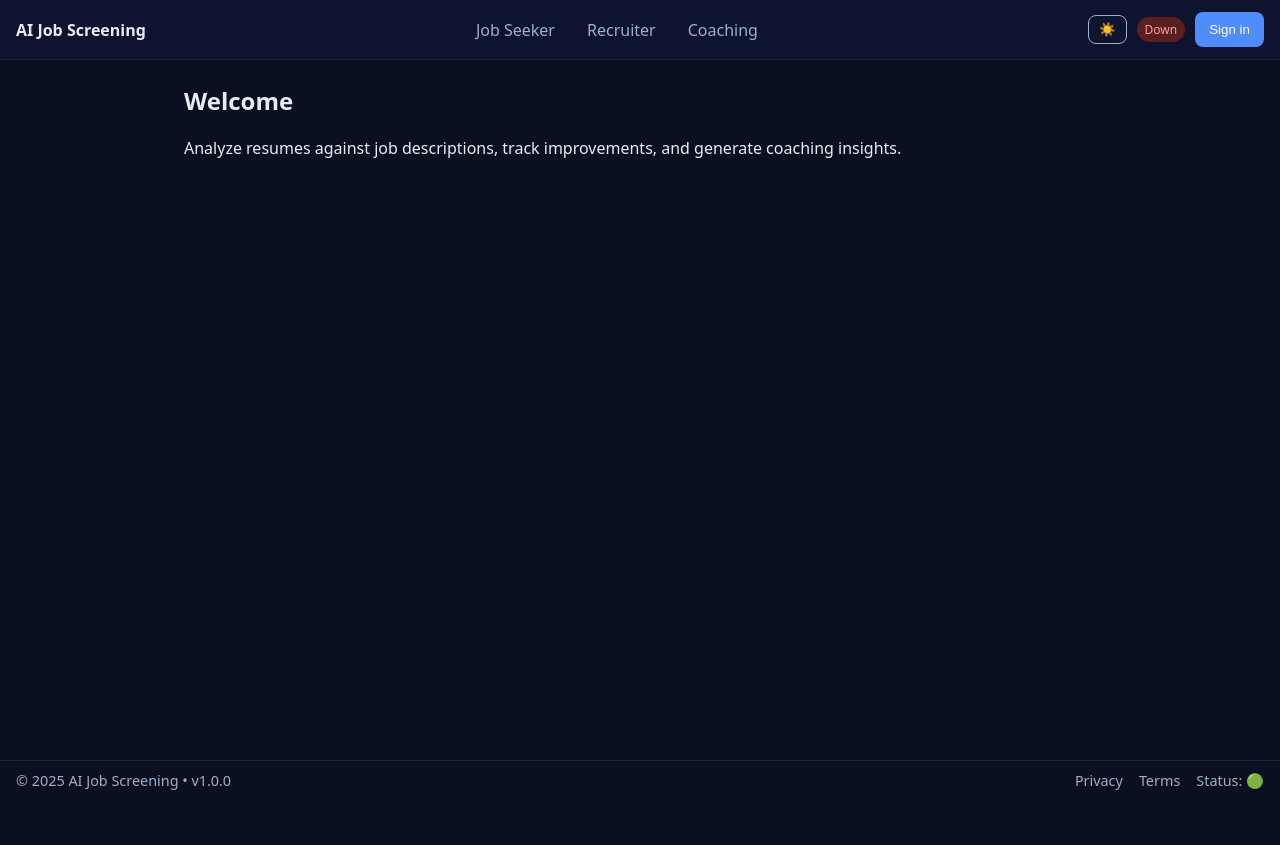
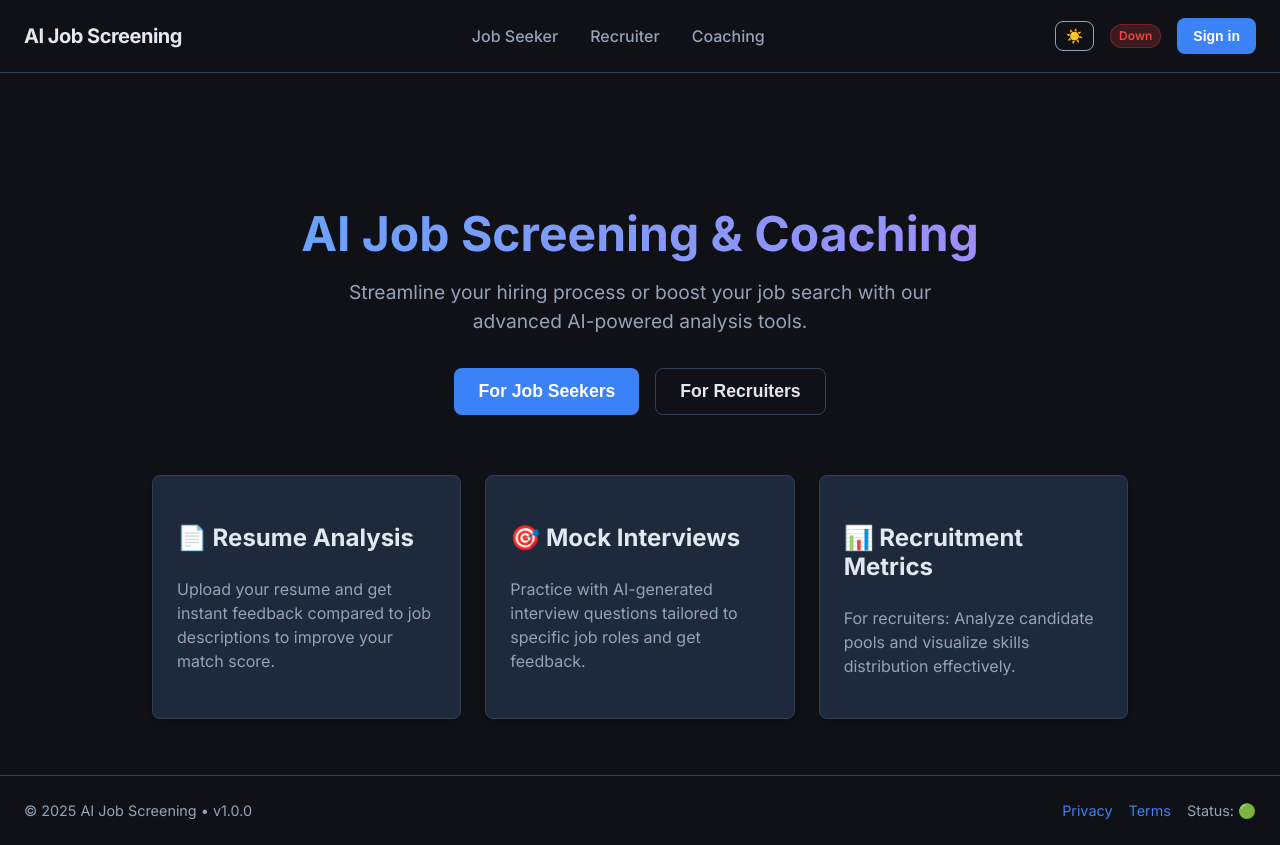
Before and after one commit to deepakbajaj12/AI-Job-Screening-Analyzer, a React (Vite) app in the folder frontend/: page / in a window 1280 px wide. Before the commit the page ends 800 px from the top, so only its background shows below. Built offline with nearby package versions, Linux system fonts and the light colour scheme; no server answers.

Commit message:
Enhance frontend with professional modern design

```diff
--- a/frontend/src/components/Footer.tsx
+++ b/frontend/src/components/Footer.tsx
@@ -7,8 +7,8 @@ export default function Footer() {
         © {new Date().getFullYear()} AI Job Screening &bull; v1.0.0
       </div>
       <div style={{ display: 'flex', gap: '1rem' }}>
-        <a href="#" style={{ color: 'inherit', textDecoration: 'none' }}>Privacy</a>
-        <a href="#" style={{ color: 'inherit', textDecoration: 'none' }}>Terms</a>
+        <a href="#" className="link">Privacy</a>
+        <a href="#" className="link">Terms</a>
         <span title="System Status: Operational">Status: 🟢</span>
       </div>
     </footer>
--- a/frontend/src/pages/Home.tsx
+++ b/frontend/src/pages/Home.tsx
@@ -1,8 +1,41 @@
+import { useNavigate } from 'react-router-dom'
+
 export default function Home() {
+  const navigate = useNavigate()
+
   return (
-    <section>
-      <h1>Welcome</h1>
-      <p>Analyze resumes against job descriptions, track improvements, and generate coaching insights.</p>
-    </section>
+    <div className="home-container">
+      <section style={{ textAlign: 'center', padding: '60px 0' }}>
+        <h1 style={{ fontSize: '3rem', marginBottom: '1rem', background: 'linear-gradient(to right, #60a5fa, #a78bfa)', WebkitBackgroundClip: 'text', WebkitTextFillColor: 'transparent' }}>
+          AI Job Screening & Coaching
+        </h1>
+        <p style={{ fontSize: '1.2rem', color: 'var(--muted)', maxWidth: '600px', margin: '0 auto 2rem auto' }}>
+          Streamline your hiring process or boost your job search with our advanced AI-powered analysis tools.
+        </p>
+        <div style={{ display: 'flex', gap: '16px', justifyContent: 'center' }}>
+          <button className="btn" style={{ fontSize: '1.1rem', padding: '12px 24px' }} onClick={() => navigate('/job-seeker')}>
+            For Job Seekers
+          </button>
+          <button className="btn secondary" style={{ fontSize: '1.1rem', padding: '12px 24px' }} onClick={() => navigate('/recruiter')}>
+            For Recruiters
+          </button>
+        </div>
+      </section>
+
+      <div className="grid">
+        <div className="card">
+          <h3>📄 Resume Analysis</h3>
+          <p style={{ color: 'var(--muted)' }}>Upload your resume and get instant feedback compared to job descriptions to improve your match score.</p>
+        </div>
+        <div className="card">
+          <h3>🎯 Mock Interviews</h3>
+          <p style={{ color: 'var(--muted)' }}>Practice with AI-generated interview questions tailored to specific job roles and get feedback.</p>
+        </div>
+        <div className="card">
+          <h3>📊 Recruitment Metrics</h3>
+          <p style={{ color: 'var(--muted)' }}>For recruiters: Analyze candidate pools and visualize skills distribution effectively.</p>
+        </div>
+      </div>
+    </div>
   )
 }
--- a/frontend/src/styles.css
+++ b/frontend/src/styles.css
@@ -1,53 +1,258 @@
-:root { --bg:#0b1020; --fg:#e7ecf2; --muted:#9bb0c9; --card:#151b2f; --accent:#4f8cff; }
+@import url('https://fonts.googleapis.com/css2?family=Inter:wght@400;500;600;700&display=swap');
+
+:root {
+  --bg: #0f1117;
+  --fg: #e2e8f0;
+  --muted: #94a3b8;
+  --card: #1e293b;
+  --card-hover: #26334d;
+  --border: #334155;
+  --accent: #3b82f6;
+  --accent-hover: #2563eb;
+  --danger: #ef4444;
+  --success: #10b981;
+  --radius: 8px;
+  --shadow: 0 4px 6px -1px rgb(0 0 0 / 0.1), 0 2px 4px -2px rgb(0 0 0 / 0.1);
+}
 
 [data-theme="light"] {
-  --bg: #f0f2f5;
-  --fg: #1a1a1a;
-  --muted: #666;
+  --bg: #f8fafc;
+  --fg: #1e293b;
+  --muted: #64748b;
   --card: #ffffff;
-  --accent: #3b82f6;
+  --card-hover: #f1f5f9;
+  --border: #e2e8f0;
+  --accent: #2563eb;
+  --accent-hover: #1d4ed8;
+  --shadow: 0 1px 3px 0 rgb(0 0 0 / 0.1), 0 1px 2px -1px rgb(0 0 0 / 0.1);
 }
 
 * { box-sizing: border-box; }
-body { margin:0; font-family: system-ui, -apple-system, Segoe UI, Roboto, sans-serif; background:var(--bg); color:var(--fg); }
+body {
+  margin: 0;
+  font-family: 'Inter', system-ui, -apple-system, sans-serif;
+  background: var(--bg);
+  color: var(--fg);
+  line-height: 1.5;
+  -webkit-font-smoothing: antialiased;
+}
+
+h1, h2, h3, h4, h5, h6 {
+  color: var(--fg);
+  font-weight: 700;
+  line-height: 1.2;
+}
+
+h1 { font-size: 2.25rem; }
+h2 { font-size: 1.875rem; }
+h3 { font-size: 1.5rem; }
+
+a { color: var(--accent); text-decoration: none; transition: color 0.2s; }
+a:hover { color: var(--accent-hover); }
+
 .container { display:flex; min-height:100vh; flex-direction:column; }
-.navbar { display:flex; align-items:center; justify-content:space-between; gap:1rem; padding:12px 16px; border-bottom:1px solid #223; background:#0e1430; position:sticky; top:0; }
-.navbar .brand a { color:var(--fg); text-decoration:none; font-weight:700; }
-.navbar nav { display:flex; gap:12px; }
-.navbar nav a { color:var(--muted); text-decoration:none; padding:6px 10px; border-radius:6px; }
-.navbar nav a.active, .navbar nav a:hover { background:#1b2446; color:var(--fg); }
-.navbar .right { display:flex; align-items:center; gap:10px; }
-.badge { font-size:12px; padding:4px 8px; border-radius:999px; background:#333; }
-.badge.ok { background:#174d2b; color:#97f1b2; }
-.badge.down { background:#5a1f1f; color:#ff9b9b; }
-main { flex:1; padding:24px; max-width:960px; width:100%; margin:0 auto; }
-section h1, section h2 { margin-top:0; }
-.card { background:var(--card); border:1px solid #223; padding:16px; border-radius:10px; box-shadow: 0 2px 18px rgba(0,0,0,0.2); margin-bottom:16px; }
-.grid { display:grid; grid-template-columns: repeat(auto-fill, minmax(240px, 1fr)); gap:12px; }
-.chip-row { display:flex; flex-wrap:wrap; gap:8px; }
-.chip { display:inline-block; background:#1b2446; color:#e7ecf2; border:1px solid #2b365d; padding:6px 10px; border-radius:999px; font-size:12px; }
-.resource .resource-head { display:flex; align-items:center; justify-content:space-between; margin-bottom:8px; }
-.resource-links { display:flex; flex-direction:column; gap:6px; }
-.link { color:#9bb0c9; text-decoration:none; }
-.link:hover { color:#e7ecf2; text-decoration:underline; }
-/* Coaching enhancements */
-.link-row { display:flex; align-items:center; justify-content:space-between; gap:8px; }
-.copy-btn { border:1px solid #2b365d; background:#0f1431; color:#e7ecf2; font-size:12px; padding:4px 8px; border-radius:6px; cursor:pointer; }
-.copy-btn:hover { background:#141a3b; }
-.study-actions { display:flex; align-items:center; gap:12px; margin-bottom:10px; }
-.study-actions input { flex:1; padding:8px 10px; border:1px solid #2b365d; border-radius:8px; background:#0f1431; color:#e7ecf2; }
-.copy-toast { font-size:12px; color:#97f1b2; }
-label { display:block; margin-bottom:12px; }
-input[type="file"], input[type="email"], textarea { width:100%; margin-top:6px; padding:10px; border-radius:8px; border:1px solid #2b365d; background:#0f1431; color:var(--fg); }
-.btn { background:var(--accent); color:white; border:none; padding:10px 14px; border-radius:8px; cursor:pointer; }
-.btn:disabled { opacity:.6; cursor:not-allowed; }
-.error { background:#4d1b1b; border:1px solid #6d2a2a; color:#ffb4b4; padding:10px; border-radius:8px; }
-.spinner { width:20px; height:20px; border-radius:50%; border:2px solid #2b365d; border-top-color:#4f8cff; animation: spin 0.8s linear infinite; display:inline-block; }
+
+/* Navbar */
+.navbar {
+  display: flex;
+  align-items: center;
+  justify-content: space-between;
+  gap: 1rem;
+  padding: 16px 24px;
+  border-bottom: 1px solid var(--border);
+  background: var(--bg); /* or make it slightly transparent with backdrop-filter */
+  position: sticky;
+  top: 0;
+  z-index: 50;
+}
+.navbar .brand a {
+  color: var(--fg);
+  font-size: 1.25rem;
+  font-weight: 700;
+  letter-spacing: -0.025em;
+}
+.navbar nav { display:flex; gap: 8px; }
+.navbar nav a {
+  color: var(--muted);
+  padding: 8px 12px;
+  border-radius: var(--radius);
+  font-weight: 500;
+  transition: all 0.2s;
+}
+.navbar nav a:hover {
+  background: var(--card-hover);
+  color: var(--fg);
+}
+.navbar nav a.active {
+  background: var(--accent);
+  color: white;
+}
+.navbar .right { display:flex; align-items:center; gap: 16px; }
+
+/* Badges */
+.badge { font-size: 12px; padding: 2px 8px; border-radius: 9999px; font-weight: 600; }
+.badge.ok { background: rgba(16, 185, 129, 0.2); color: var(--success); border: 1px solid rgba(16, 185, 129, 0.3); }
+.badge.down { background: rgba(239, 68, 68, 0.2); color: var(--danger); border: 1px solid rgba(239, 68, 68, 0.3); }
+
+/* Main Layout */
+main {
+  flex: 1;
+  padding: 32px 24px;
+  max-width: 1024px;
+  width: 100%;
+  margin: 0 auto;
+}
+
+/* Cards */
+.card {
+  background: var(--card);
+  border: 1px solid var(--border);
+  padding: 24px;
+  border-radius: var(--radius);
+  box-shadow: var(--shadow);
+  margin-bottom: 24px;
+  transition: transform 0.2s;
+}
+.card:hover { /* minimal hover effect if interactive, optional */ }
+
+.grid {
+  display: grid;
+  grid-template-columns: repeat(auto-fill, minmax(280px, 1fr));
+  gap: 24px;
+}
+
+/* Buttons */
+.btn {
+  display: inline-flex;
+  align-items: center;
+  justify-content: center;
+  background: var(--accent);
+  color: white;
+  border: none;
+  padding: 10px 16px;
+  border-radius: var(--radius);
+  font-weight: 600;
+  cursor: pointer;
+  transition: background 0.2s, transform 0.1s;
+  font-size: 0.875rem;
+}
+.btn:hover { background: var(--accent-hover); }
+.btn:active { transform: translateY(1px); }
+.btn:disabled { opacity: 0.5; cursor: not-allowed; }
+
+.btn.secondary {
+  background: transparent;
+  border: 1px solid var(--border);
+  color: var(--fg);
+}
+.btn.secondary:hover {
+  background: var(--card-hover);
+  border-color: var(--muted);
+}
+
+/* Inputs */
+label { display: block; margin-bottom: 8px; color: var(--muted); font-size: 0.875rem; font-weight: 500; }
+input[type="file"], input[type="email"], input[type="text"], textarea, select {
+  width: 100%;
+  padding: 10px 14px;
+  border-radius: var(--radius);
+  border: 1px solid var(--border);
+  background: var(--bg);
+  color: var(--fg);
+  font-family: inherit;
+  font-size: 0.875rem;
+  transition: border-color 0.2s;
+}
+input:focus, textarea:focus, select:focus {
+  outline: none;
+  border-color: var(--accent);
+  box-shadow: 0 0 0 2px rgba(59, 130, 246, 0.2);
+}
+
+/* UI Elements */
+.chip-row { display:flex; flex-wrap:wrap; gap:8px; margin-top: 8px; }
+.chip {
+  display: inline-flex;
+  align-items: center;
+  background: var(--card-hover);
+  color: var(--fg);
+  border: 1px solid var(--border);
+  padding: 4px 10px;
+  border-radius: 9999px;
+  font-size: 0.75rem;
+  font-weight: 500;
+}
+
+.error {
+  background: rgba(239, 68, 68, 0.1);
+  border: 1px solid rgba(239, 68, 68, 0.2);
+  color: var(--danger);
+  padding: 12px;
+  border-radius: var(--radius);
+  margin-top: 10px;
+  font-size: 0.875rem;
+}
+
+.spinner {
+  width: 20px;
+  height: 20px;
+  border-radius: 50%;
+  border: 2px solid var(--border);
+  border-top-color: var(--accent);
+  animation: spin 0.8s linear infinite;
+  display: inline-block;
+}
+
 @keyframes spin { to { transform: rotate(360deg); } }
-.toast { position:fixed; right:16px; bottom:16px; background:#1b2446; color:#e7ecf2; padding:10px 14px; border:1px solid #2b365d; border-radius:8px; box-shadow:0 2px 10px rgba(0,0,0,0.3); }
-.report { white-space:pre-wrap; }
-.footer { padding:10px 16px; border-top:1px solid #223; color:#9bb0c9; }
+
+.toast {
+  position: fixed;
+  right: 24px;
+  bottom: 24px;
+  background: var(--card);
+  color: var(--fg);
+  padding: 12px 20px;
+  border: 1px solid var(--border);
+  border-radius: var(--radius);
+  box-shadow: var(--shadow);
+  z-index: 100;
+  display: flex;
+  align-items: center;
+  gap: 10px;
+}
+
+.footer {
+  padding: 24px;
+  border-top: 1px solid var(--border);
+  color: var(--muted);
+  text-align: center;
+  font-size: 0.875rem;
+}
+
 /* Drag and Drop Upload */
-.drag-drop-zone { border: 2px dashed #2b365d; border-radius: 12px; padding: 2rem; text-align: center; transition: all 0.2s ease; background: var(--card); cursor: pointer; color: var(--muted); }
-.drag-drop-zone.active { border-color: var(--accent); background: rgba(79, 140, 255, 0.1); color: var(--fg); }
+.drag-drop-zone {
+  border: 2px dashed var(--border);
+  border-radius: 12px;
+  padding: 3rem;
+  text-align: center;
+  transition: all 0.2s ease;
+  background: var(--card);
+  cursor: pointer;
+  color: var(--muted);
+}
+.drag-drop-zone:hover {
+  border-color: var(--muted);
+  background: var(--card-hover);
+}
+.drag-drop-zone.active {
+  border-color: var(--accent);
+  background: rgba(59, 130, 246, 0.1);
+  color: var(--accent);
+}
 .drag-drop-zone p { margin: 0; pointer-events: none; }
+
+/* Custom Scrollbar */
+::-webkit-scrollbar { width: 8px; }
+::-webkit-scrollbar-track { background: var(--bg); }
+::-webkit-scrollbar-thumb { background: var(--border); border-radius: 4px; }
+::-webkit-scrollbar-thumb:hover { background: var(--muted); }
```
